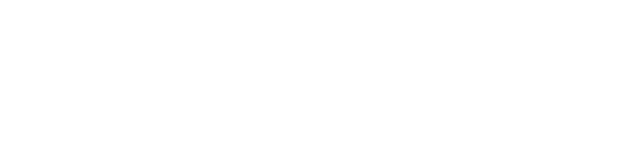
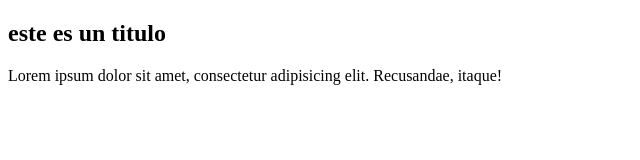
Before and after one commit to MauricioDomain/pruebasv1, a plain HTML site: page index.html in a window 1280 px wide. Shown: the whole page, without its empty margins (0-640 px from the left). Drawn offline with Linux system fonts and the light colour scheme.

Commit message:
proyecto final

```diff
--- a/index.html
+++ b/index.html
@@ -6,6 +6,11 @@
     <title>Document</title>
 </head>
 <body>
-
+    <h2>
+        este es un titulo
+    </h2>
+    <p>
+        Lorem ipsum dolor sit amet, consectetur adipisicing elit. Recusandae, itaque!
+    </p>
 </body>
 </html>
--- /dev/null
+++ b/script.js
@@ -0,0 +1,3 @@
+function name(params) {
+
+}
```
